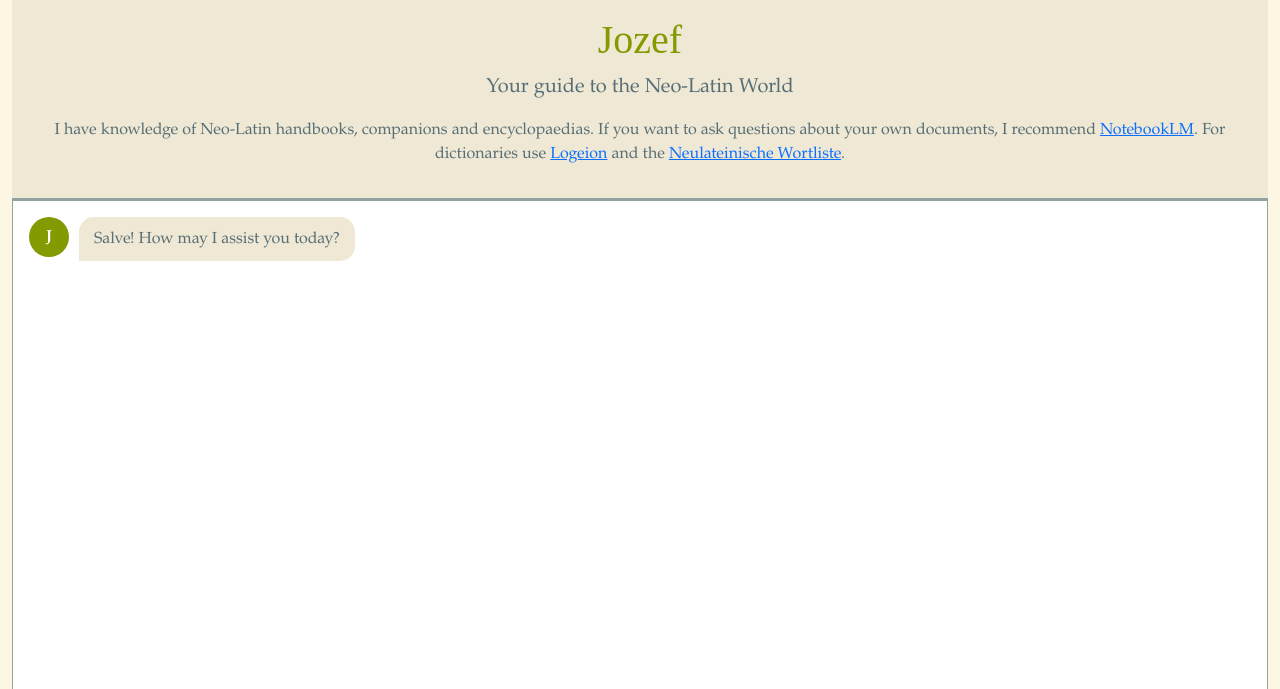
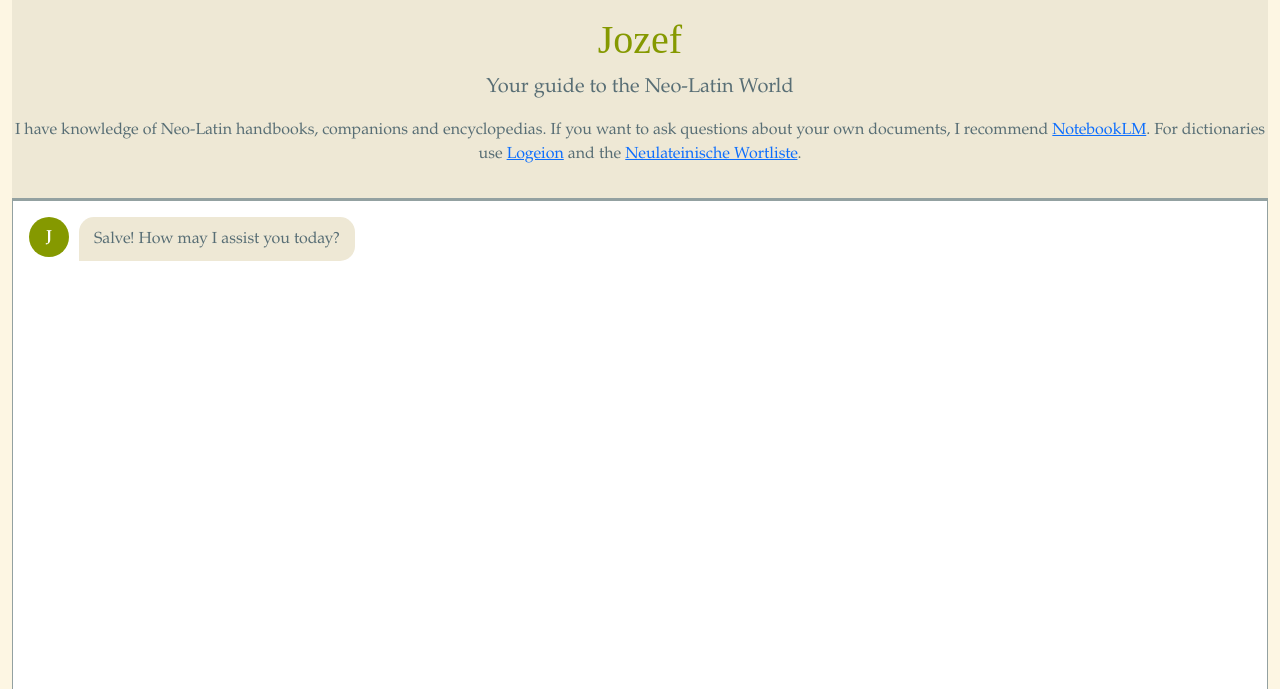
Before and after one commit to Odysseus24/neolatin-chatbot-api, a Flask app: page / in a window 1280 px wide. Shown: the top 689 px of the page. Run offline with Flask 3, Linux system fonts and the light colour scheme.

Commit message:
fixed spelling variant "encyclop(a)edia"

```diff
--- a/templates/index.html
+++ b/templates/index.html
@@ -13,7 +13,7 @@
             <h1>Jozef</h1>
             <p class="lead">Your guide to the Neo-Latin World</p>
             <p class="text-muted"></p>
-                I have knowledge of Neo-Latin handbooks, companions and encyclopaedias.
+                I have knowledge of Neo-Latin handbooks, companions and encyclopedias.
                 If you want to ask questions about your own documents, I recommend <a href="https://notebooklm.google" target="_blank">NotebookLM</a>.
                 For dictionaries use <a href="http://logeion.uchicago.edu" target="_blank">Logeion</a> and the <a href="http://nlw.renaessancestudier.org" target="_blank">Neulateinische Wortliste</a>.
             </p>
```
